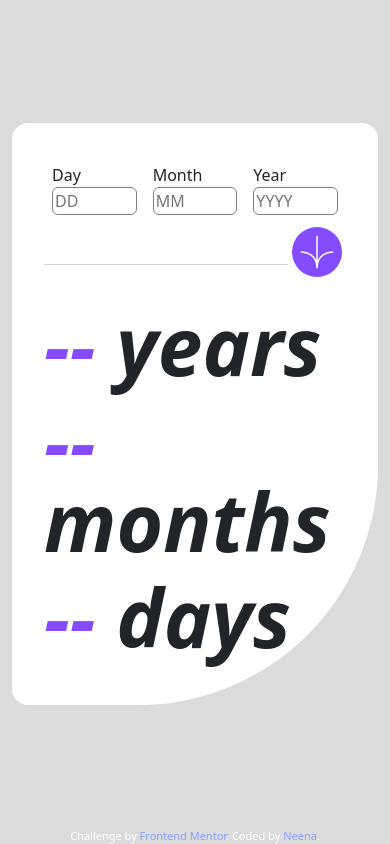
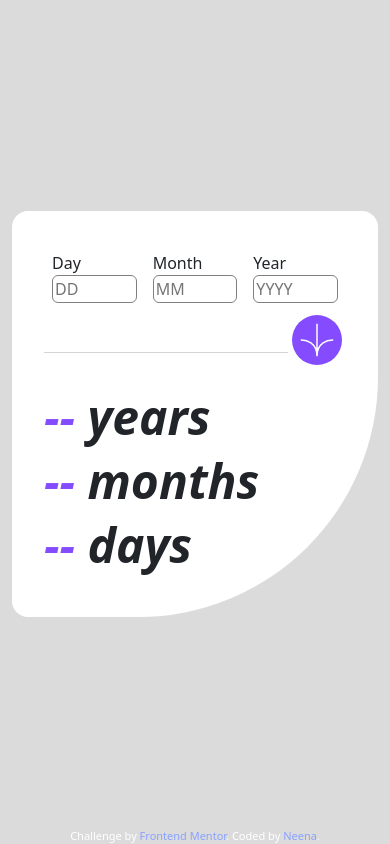
Before and after one commit to neena-coder/Age-calculator-app, a plain HTML site: page index.html in a window 390 px wide. Drawn offline with nearby package versions, Linux system fonts and the light colour scheme.

Commit message:
responsive font size

```diff
--- a/index.html
+++ b/index.html
@@ -14,6 +14,17 @@
   <style>
     .attribution { font-size: 11px; text-align: center; }
     .attribution a { color: hsl(228, 100%, 77%); text-decoration: none;}
+
+    .display{
+      font-size: 5rem;
+    }
+
+    @media (max-width: 500px) { /* Small devices (landscape phones, less than 768px) */
+            .display {
+                font-size: 3rem; /* Example smaller font size */
+
+            }
+        }
   </style>
 </head>
 <body style="background-color: hsl(0, 0%, 86%)">
@@ -48,7 +59,7 @@
       </form>
 
 
-      <div class="display fw-bold lh-1 mt-4" style="font-size: 5rem;">
+      <div class="display fw-bolder  lh-1 mt-4" >
         <i><p > <span id="year-display" style="color: hsl(259, 100%, 65%);">--</span> years</p></i>
         <i><p > <span id="month-display" style="color: hsl(259, 100%, 65%);">--</span> months</p></i>
         <i><p > <span id="day-display" style="color: hsl(259, 100%, 65%);">--</span> days</p></i>
```
